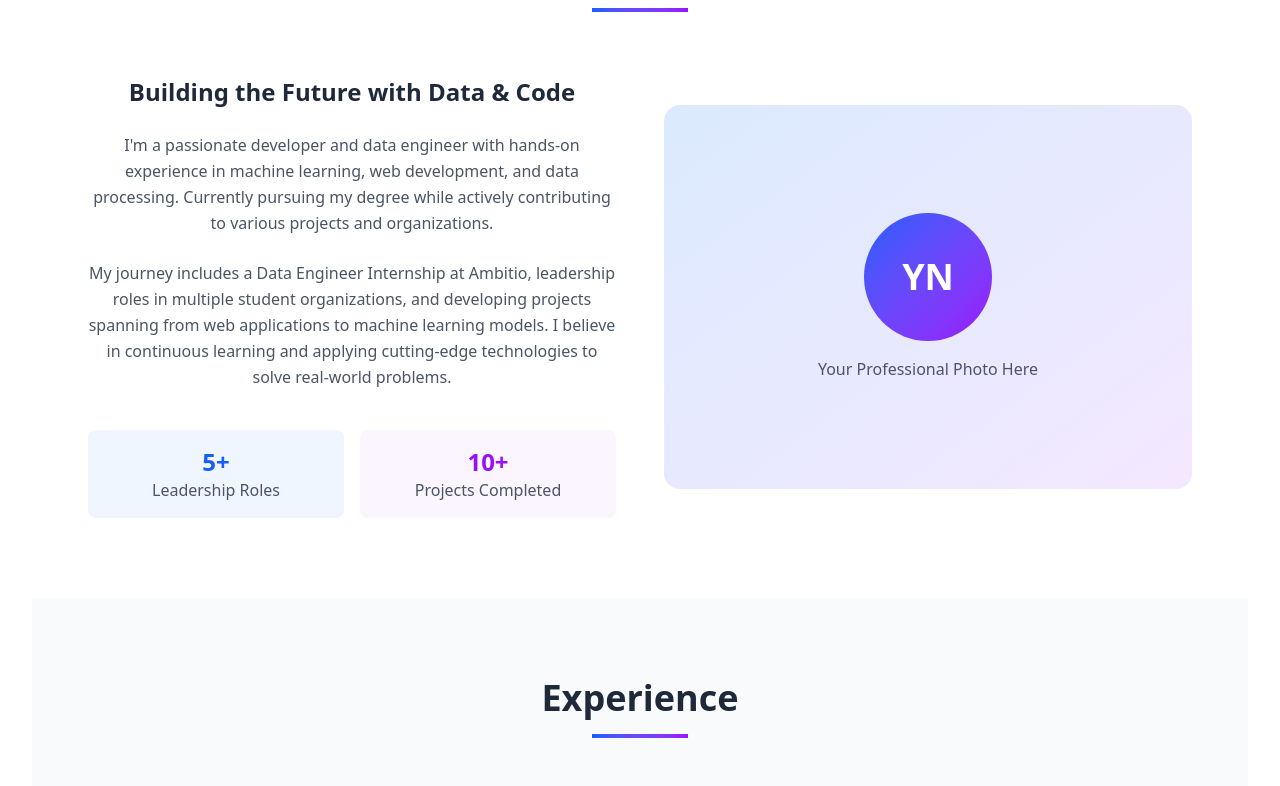
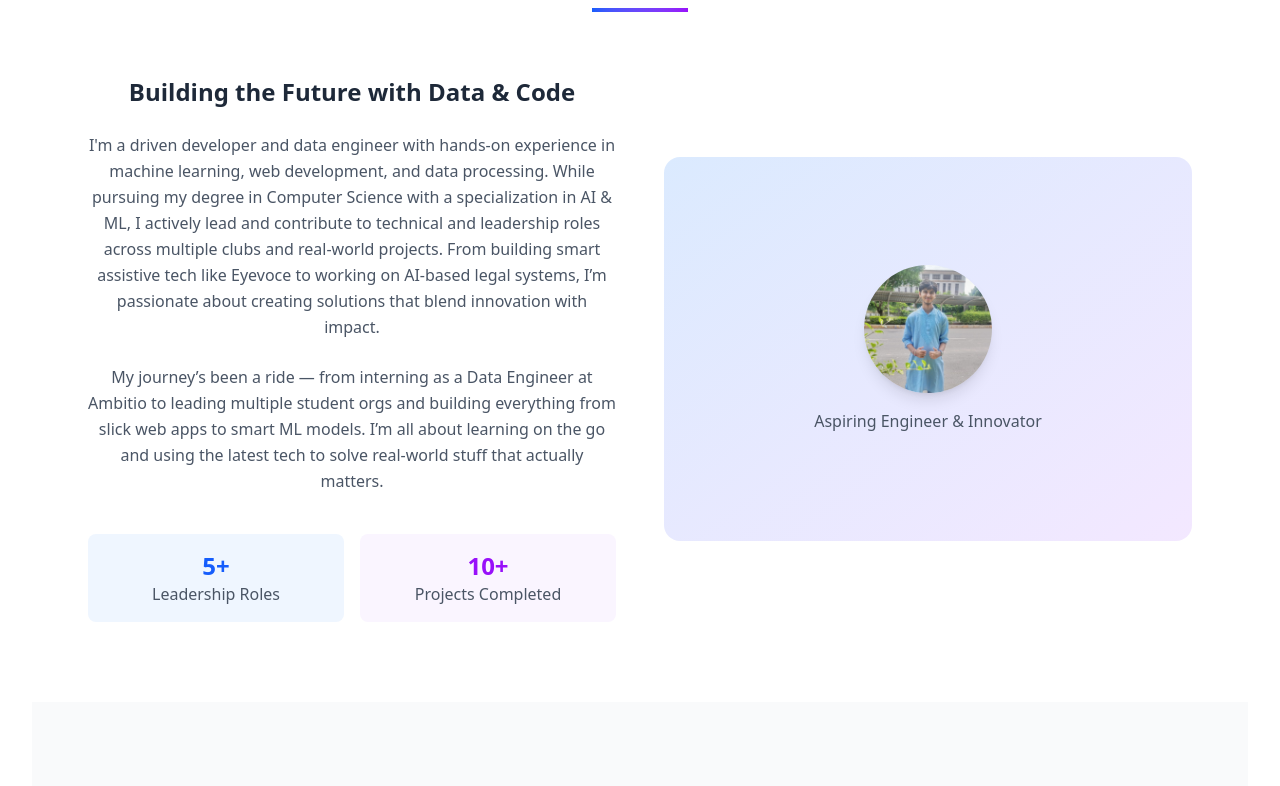
Before and after one commit to rish0018/Portfolio-, a React (Vite) app: page / in a window 1280 px wide. Shown: the part 960-1746 px from the top of the page. Built offline with nearby package versions, Linux system fonts and the light colour scheme.

Commit message:
Fix import syntax errors in context-menu.tsx and ProjectsSection.tsx

```diff
--- a/src/components/portfolio/AboutSection.tsx
+++ b/src/components/portfolio/AboutSection.tsx
@@ -1,4 +1,3 @@
-
 import React from 'react';
 
 const AboutSection = () => {
@@ -15,15 +14,13 @@ const AboutSection = () => {
               Building the Future with Data & Code
             </h3>
             <p className="text-gray-600 leading-relaxed">
-              I'm a passionate developer and data engineer with hands-on experience in machine learning,
-              web development, and data processing. Currently pursuing my degree while actively
-              contributing to various projects and organizations.
+              I'm a driven developer and data engineer with hands-on experience in machine learning, web development, and data processing.
+              While pursuing my degree in Computer Science with a specialization in AI & ML, I actively lead and contribute to technical and leadership roles across multiple clubs and real-world projects. From building smart assistive tech like Eyevoce to working on AI-based legal systems,
+              I’m passionate about creating solutions that blend innovation with impact.
             </p>
             <p className="text-gray-600 leading-relaxed">
-              My journey includes a Data Engineer Internship at Ambitio, leadership roles in multiple
-              student organizations, and developing projects spanning from web applications to
-              machine learning models. I believe in continuous learning and applying cutting-edge
-              technologies to solve real-world problems.
+              My journey’s been a ride — from interning as a Data Engineer at Ambitio to leading multiple student orgs and building everything from slick web apps to smart ML models.
+              I’m all about learning on the go and using the latest tech to solve real-world stuff that actually matters.
             </p>
             <div className="grid grid-cols-2 gap-4 pt-4">
               <div className="text-center p-4 bg-blue-50 rounded-lg">
@@ -36,16 +33,20 @@ const AboutSection = () => {
               </div>
             </div>
           </div>
+
           <div className="relative">
             <div className="w-full h-96 bg-gradient-to-br from-blue-100 to-purple-100 rounded-2xl flex items-center justify-center">
               <div className="text-center">
-                <div className="w-32 h-32 bg-gradient-to-br from-blue-600 to-purple-600 rounded-full mx-auto mb-4 flex items-center justify-center">
-                  <span className="text-white text-4xl font-bold">YN</span>
-                </div>
-                <p className="text-gray-600">Your Professional Photo Here</p>
+                <img
+                  src="/picture.jpg"
+                  alt="Rishit's Profile"
+                  className="w-32 h-32 rounded-full object-cover mx-auto mb-4 shadow-lg"
+                />
+                <p className="text-gray-600">Aspiring Engineer & Innovator</p>
               </div>
             </div>
           </div>
+
         </div>
       </div>
     </section>
--- a/src/components/portfolio/ProjectsSection.tsx
+++ b/src/components/portfolio/ProjectsSection.tsx
@@ -4,38 +4,36 @@ import { Github } from 'lucide-react';
 const ProjectsSection = () => {
   const projects = [
     {
-      title: "E-Commerce Website",
-      description: "A fully responsive e-commerce platform built with HTML, CSS, and JavaScript featuring product catalog, shopping cart, and user authentication.",
-      techStack: ["HTML", "CSS", "JavaScript", "Responsive Design"],
-      githubUrl: "https://github.com/yourusername/ecommerce-project",
-      demoUrl: "https://your-demo-link.com",
+      title: "Chrome Games",
+      description: "A new outlook to the classic flappy bird and dinasuar game using tensorflow integration to handle everything without keyboard",
+      techStack: ["HTML", "CSS", "JavaScript", "Tensorflow"],
+      githubUrl: "https://github.com/rish0018/Chrome-Games",
       category: "Web Development"
     },
     {
-      title: "Movie Recommendation System",
-      description: "Machine learning project that recommends movies based on user preferences using collaborative filtering and content-based algorithms.",
+      title: "ML Projects",
+      description: "Includes over 30+ Projects",
       techStack: ["Python", "Pandas", "Scikit-learn", "Flask", "Machine Learning"],
-      githubUrl: "https://github.com/yourusername/movie-recommendation",
+      githubUrl: "https://github.com/rish0018/AI_ML-projects",
       category: "Machine Learning"
     },
     {
-      title: "Task Management Dashboard",
-      description: "Interactive dashboard for project management with drag-and-drop functionality, real-time updates, and team collaboration features.",
+      title: "Web-Apps",
+      description: "Interactive apps to showcase skills in frontend development",
       techStack: ["JavaScript", "HTML", "CSS", "Local Storage", "Responsive Design"],
       githubUrl: "https://github.com/yourusername/task-dashboard",
-      demoUrl: "https://your-demo-link.com",
       category: "Web Development"
     },
     {
       title: "Chatbot with OpenAI",
       description: "Intelligent chatbot powered by OpenAI APIs and LangChain for natural language processing and conversation management.",
       techStack: ["Python", "OpenAI API", "LangChain", "Streamlit", "NLP"],
-      githubUrl: "https://github.com/yourusername/ai-chatbot",
+      githubUrl: "https://github.com/rish0018/Chatbot_Langchaint",
       category: "AI/ML"
     },
     {
       title: "Data Analysis Dashboard",
-      description: "Interactive data visualization dashboard built with Python for analyzing and presenting complex datasets with beautiful charts.",
+      description: "Codes made with Playwright, Selenium and BeautifulSoup",
       techStack: ["Python", "Pandas", "Matplotlib", "Plotly", "Streamlit"],
       githubUrl: "https://github.com/yourusername/data-dashboard",
       category: "Data Engineering"
@@ -43,10 +41,17 @@ const ProjectsSection = () => {
     {
       title: "Portfolio Website",
       description: "Personal portfolio website showcasing projects and skills with modern design and smooth animations.",
-      techStack: ["HTML", "CSS", "JavaScript", "Responsive Design", "Animations"],
-      githubUrl: "https://github.com/yourusername/portfolio",
+      techStack: ["React","MERN", "Responsive Design", "Animations"],
+      githubUrl: "https://github.com/rish0018/Portfolio-",
       demoUrl: "https://your-portfolio.com",
       category: "Web Development"
+    },
+    {
+      title: "DSA",
+      description: "Data Structure and Algorithms using Java",
+      techStack: ["JAVA","DSA"],
+      githubUrl: "https://github.com/rish0018/Basic-DSA-Codes",
+      category: ""
     }
   ];
 
--- a/src/components/ui/context-menu.tsx
+++ b/src/components/ui/context-menu.tsx
@@ -1,6 +1,8 @@
 import * as React from "react"
-import * as ContextMenuPrimitive from
-import { Check, ChevronRight, Circle } from "lucide-react""@radix-ui/react-context-menu"
+import * as ContextMenuPrimitive from "@radix-ui/react-context-menu";
+import { Check, ChevronRight, Circle } from "lucide-react";
+
+
 
 import { cn } from "../../lib/utils"
 
```
Also changed, not shown: public/picture.jpg (added).
